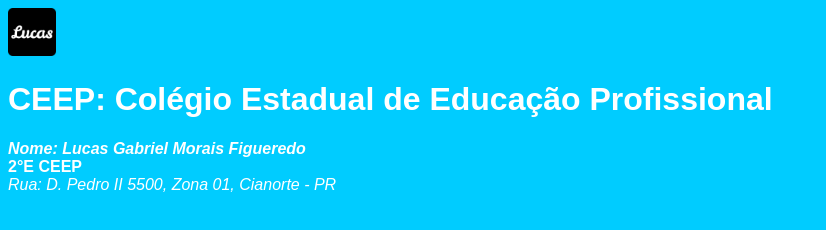
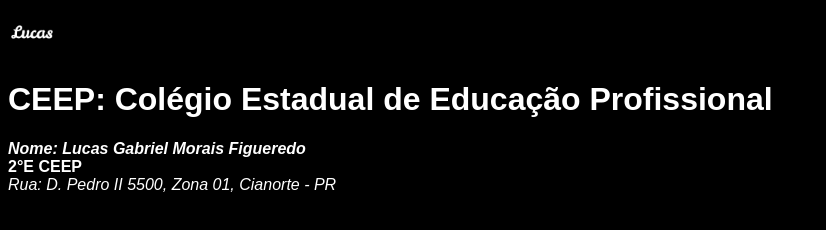
Before and after one commit to LucasG4brielMora1s/trabalho, a plain HTML site: page index.html in a window 1280 px wide. Shown: the whole page, without its empty margins (0-826 px from the left). Drawn offline with Linux system fonts and the light colour scheme; a web font is replaced by a local one.

Commit message:
Add files via upload

```diff
--- a/style.css
+++ b/style.css
@@ -1,7 +1,7 @@
 @import url('https://fonts.googleapis.com/css2?family=Playfair+Display:ital,wght@0,400..900;1,400..900&display=swap');
 
 body {
-    background-color: rgb(0, 204, 255);
+    background-color: rgb(0, 0, 0);
     color: rgb(0, 0, 0);
     font-family: 'Whereas recognition of the inherent dignity', Arial, Helvetica, sans-serif;
 }
```
